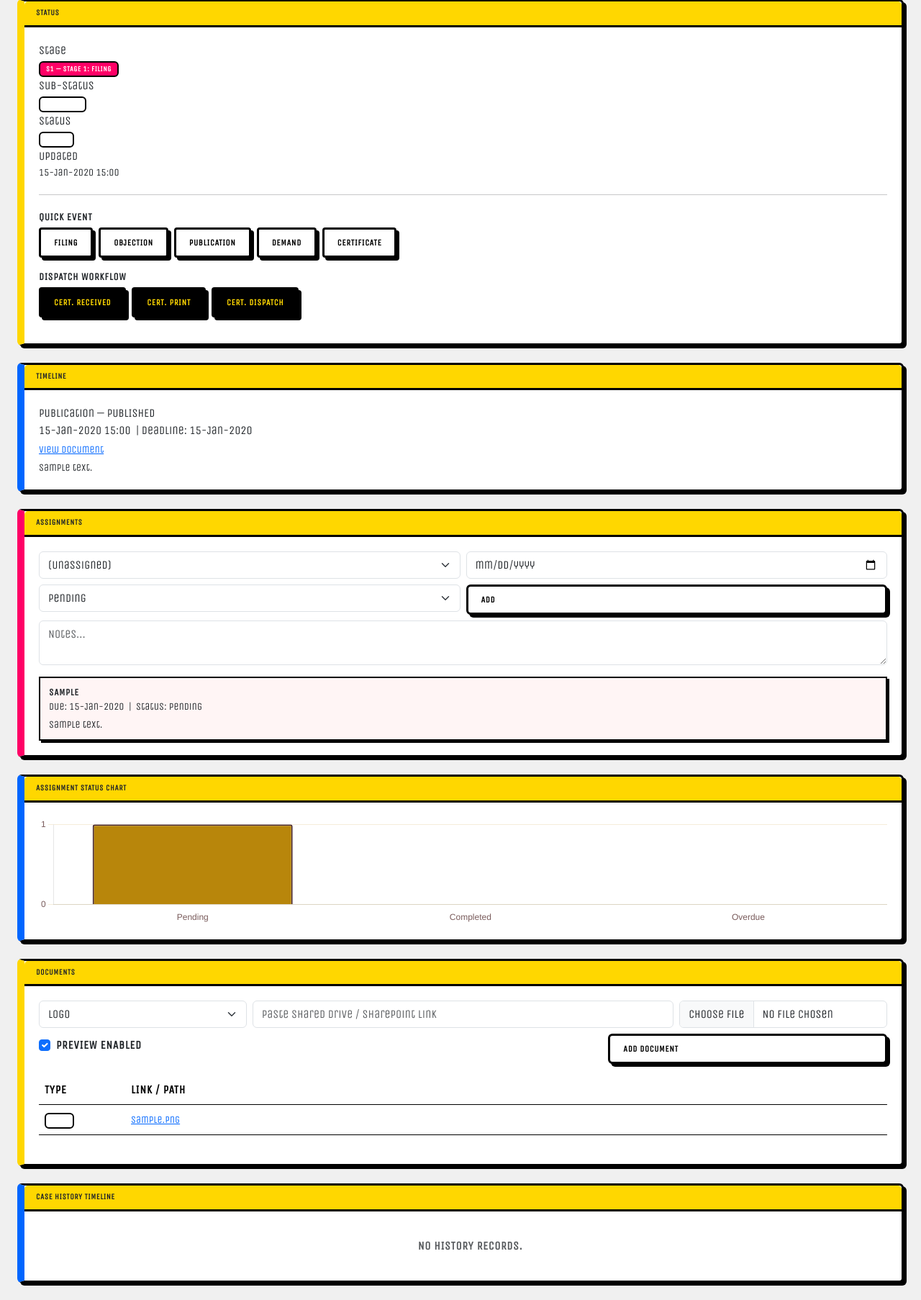
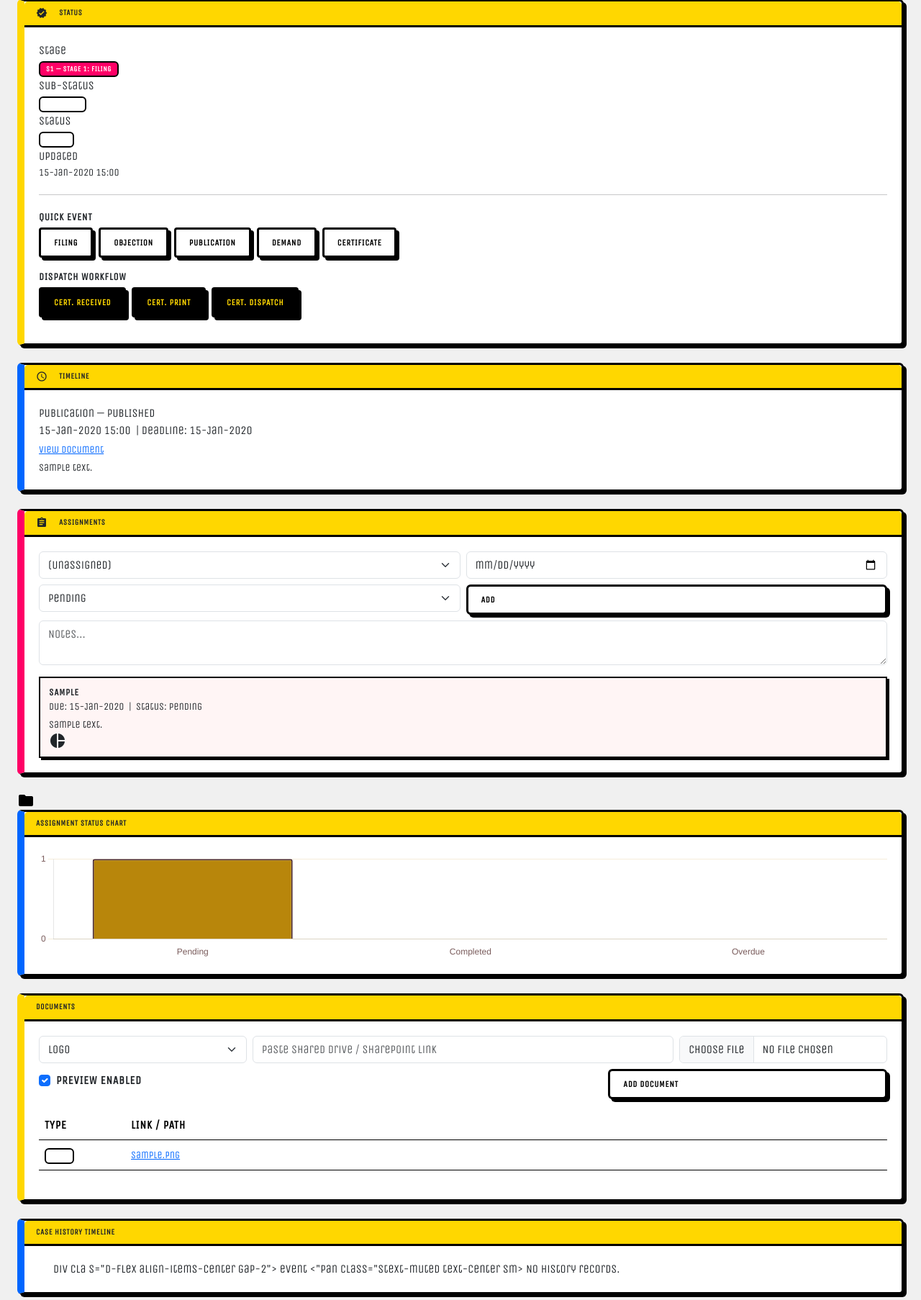
Before and after one commit to 0utLawzz/DS-Brandex, a Django app: page /applications/1/ in a window 1280 px wide. Shown: the part 961-2767 px from the top of the page at 72% size. Run offline with Django 5.2, Linux system fonts and the light colour scheme; a user stored in the database is signed in; tables that the repository leaves empty hold one stand-in row (values such as "Sample post"); grey boxes marked "Sample" are stand-in pictures; data that the repository does not hold is empty; some web fonts are replaced.

Commit message:
Add Google Material Icons to headings

```diff
--- a/cases/static/cases/brandex.css
+++ b/cases/static/cases/brandex.css
@@ -281,6 +281,13 @@ body {
   font-weight: 900;
   text-transform: uppercase;
   letter-spacing: 0.5px;
+  display: flex;
+  align-items: center;
+  gap: 8px;
+}
+
+.victorian-card .card-header .material-icons {
+  font-size: 16px;
 }
 
 .victorian-table {
--- a/cases/templates/cases/application_detail.html
+++ b/cases/templates/cases/application_detail.html
@@ -28,7 +28,10 @@
     <!-- ─── PANEL 1: Case Info ────────────────── -->
     <div class="victorian-card card dst-accent-blue">
       <div class="card-header d-flex justify-content-between align-items-center">
-        <span class="small-cap">Case Info</span>
+        <div class="d-flex align-items-center gap-2">
+          <span class="material-icons">info</span>
+          <span class="small-cap">Case Info</span>
+        </div>
         <a class="btn victorian-btn btn-sm small-cap"
            href="{% url 'cases:export_application_pdf' application.pk %}"
            target="_blank">
@@ -116,7 +119,10 @@
 
     <!-- ─── PANEL 2: Status Box ───────────────── -->
     <div class="victorian-card card dst-accent-yellow">
-      <div class="card-header small-cap">Status</div>
+      <div class="card-header small-cap">
+      <span class="material-icons" style="vertical-align:middle;margin-right:8px;">verified</span>
+      Status
+    </div>
       <div class="card-body">
 
         <!-- Current stage / sub-status / status -->
@@ -223,7 +229,10 @@
 
     <!-- ─── PANEL 3: Timeline ─────────────────── -->
     <div class="victorian-card card dst-accent-blue">
-      <div class="card-header small-cap">Timeline</div>
+      <div class="card-header small-cap">
+      <span class="material-icons" style="vertical-align:middle;margin-right:8px;">schedule</span>
+      Timeline
+    </div>
       <div class="card-body">
         <div class="dst-timeline">
           {% for e in events %}
@@ -261,7 +270,10 @@
 
     <!-- ─── PANEL 4: Assignments ──────────────── -->
     <div class="victorian-card card dst-accent-red">
-      <div class="card-header small-cap">Assignments</div>
+      <div class="card-header small-cap">
+      <span class="material-icons" style="vertical-align:middle;margin-right:8px;">assignment</span>
+      Assignments
+    </div>
       <div class="card-body">
 
         <!-- Add assignment form -->
@@ -312,6 +324,9 @@
               {% if a.notes %}
                 <div class="small mt-1">{{ a.notes }}</div>
               {% endif %}
+      <span class="material-icons" style="vertical-align:middle;margin-right:8px;">pie_chart</span>
+
+
             </div>
           {% empty %}
             <div class="text-muted small small-cap">No assignments.</div>
@@ -320,6 +335,9 @@
 
       </div>
     </div>
+      <span class="material-icons" style="vertical-align:middle;margin-right:8px;">folder</span>
+
+
 
     <!-- ─── PANEL 5: Assignment Chart ────────── -->
     <div class="victorian-card card dst-accent-blue">
@@ -394,6 +412,9 @@
                 </tr>
               {% empty %}
                 <tr>
+      <span class="material-icons" style="vertical-align:middle;margin-right:8px;">history</span>
+
+
                   <td colspan="2" class="text-muted text-center small-cap py-3">
                     No documents.
                   </td>
@@ -436,7 +457,10 @@
               </div>
             </div>
           {% empty %}
-            <div class="text-muted text-center small-cap py-3">
+           div cla s="d-flex align-items-center gap-2">
+            <s<div class=material-icons">event</span>
+            <"pan class="stext-muted text-center sm>
+          </divall-cap py-3">
               No history records.
             </div>
           {% endfor %}
--- a/cases/templates/cases/base.html
+++ b/cases/templates/cases/base.html
@@ -9,6 +9,8 @@
     <link rel="preconnect" href="https://fonts.googleapis.com" />
     <link rel="preconnect" href="https://fonts.gstatic.com" crossorigin />
     <link href="https://fonts.googleapis.com/css2?family=Bodoni+Moda+SC:ital,opsz,wght@0,6..96,400..900;1,6..96,400..900&family=Unica+One&display=swap" rel="stylesheet" />
+    <!-- Google Material Icons -->
+    <link href="https://fonts.googleapis.com/icon?family=Material+Icons" rel="stylesheet" />
 
     <!-- Bootstrap 5.3 CSS -->
     <link href="https://cdn.jsdelivr.net/npm/bootstrap@5.3.3/dist/css/bootstrap.min.css" rel="stylesheet" />
```
Also changed, not shown: cases/templates/cases/application_list.html (+8 -2 lines).
